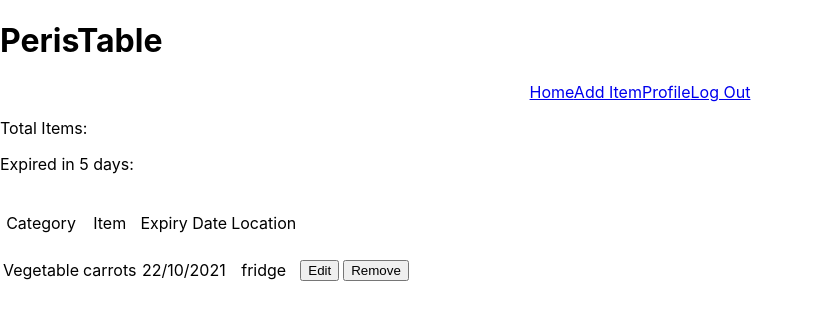
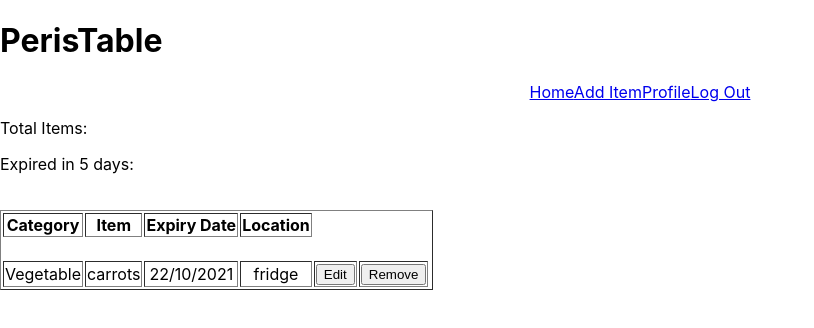
Before and after one commit to tan-weijie/PerisTable, a React (Create React App) app in the folder frontend/: page /home in a window 1280 px wide. Shown: the top 328 px of the page, without its empty margins (0-814 px from the left). Built offline with nearby package versions, Linux system fonts and the light colour scheme.

Commit message:
edit page useState

```diff
--- a/frontend/src/pages/AddPage.js
+++ b/frontend/src/pages/AddPage.js
@@ -1,6 +1,17 @@
 import { Link } from "react-router-dom";
+import React, { useState } from "react";
 
 const AddPage = () => {
+    const [item, setItem] = useState();
+    const [category, setCategory] = useState();
+    const [quantiy, setQuantity] = useState();
+    const [expiryDate, setExpiryDate] = useState();
+    const [purchaseDate, setPurchaseDate] = useState();
+    const [location, setLocation] = useState();
+    const [price, setPrice] = useState();
+
+
+
     return (
         <div>
             <form>
@@ -34,7 +45,7 @@ const AddPage = () => {
                         <input type="text" placeholder="Price"/>
                     </tr>
                 </table>
-                <button>Add Item</button>
+                <button type='submit'>Add Item</button>
             </form>
         </div>
     )
--- a/frontend/src/pages/DashboardPage.js
+++ b/frontend/src/pages/DashboardPage.js
@@ -1,3 +1,5 @@
+import "./DashboardPage.css";
+
 const DashboardPage = () => { //props or useContext;
 
     let data = [{category: "Vegetable", item: "carrots", expiryDate: "22/10/2021", location: "fridge"}]; // comment out later
@@ -8,12 +10,12 @@ const DashboardPage = () => { //props or useContext;
                 <p>Expired in 5 days:</p>
             </div>
             <br/>
-            <table>
+            <table className="container" border="1">
                 <tr>
-                    <td>Category</td>
-                    <td>Item</td>
-                    <td>Expiry Date</td>
-                    <td>Location</td>
+                    <th>Category</th>
+                    <th>Item</th>
+                    <th>Expiry Date</th>
+                    <th>Location</th>
                 </tr>
                 <br/>
                 {data.map(element => {
```
Also changed, not shown: frontend/src/pages/DashboardPage.css (added).
